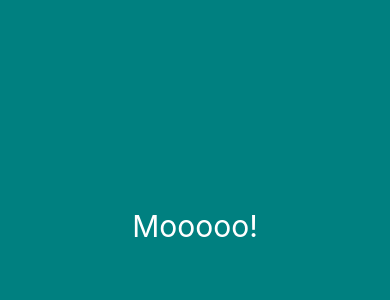
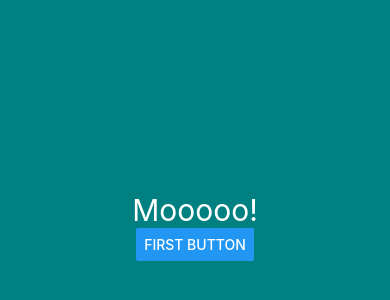
Before and after one commit to LawrenceOL/learning-moochat, a React Native app in the folder moochat/: screen / in a window 390 px wide. Shown: the part 196-496 px from the top of the page. Built offline with nearby package versions, Linux system fonts and the light colour scheme.

Commit message:
create test click handler

```diff
--- a/moochat/App.js
+++ b/moochat/App.js
@@ -1,11 +1,17 @@
 import { StatusBar } from "expo-status-bar";
-import { StyleSheet, Text, View } from "react-native";
+import { Button, StyleSheet, Text, View } from "react-native";
 
 export default function App() {
+  const clickHandler = () => {
+    console.log("Button pressed! Boop");
+  };
+
   return (
     <View style={styles.container}>
       <Text style={styles.label}>Mooooo!</Text>
       <StatusBar style="auto" />
+
+      <Button title="First Button" onPress={clickHandler} />
     </View>
   );
 }
```
